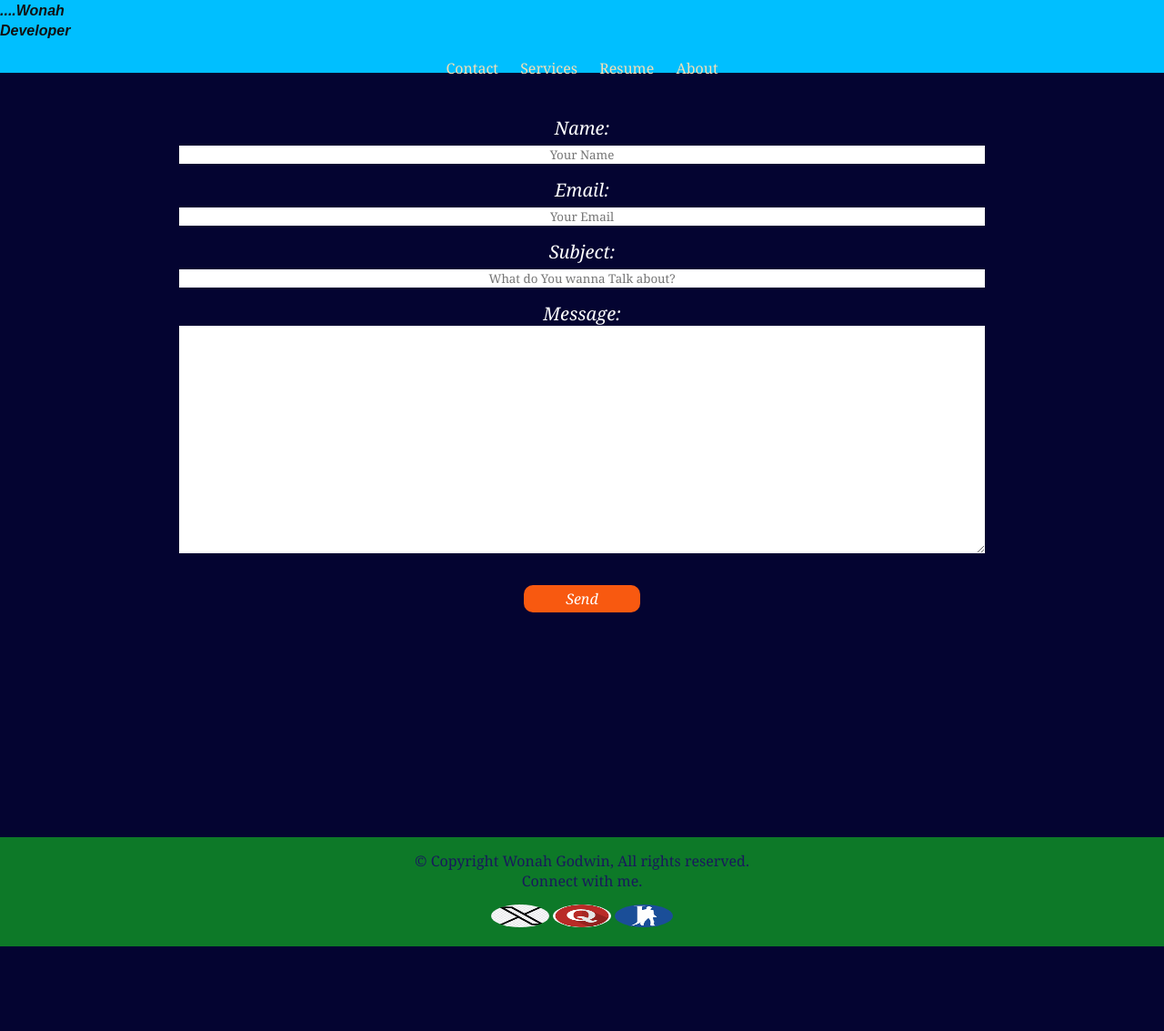
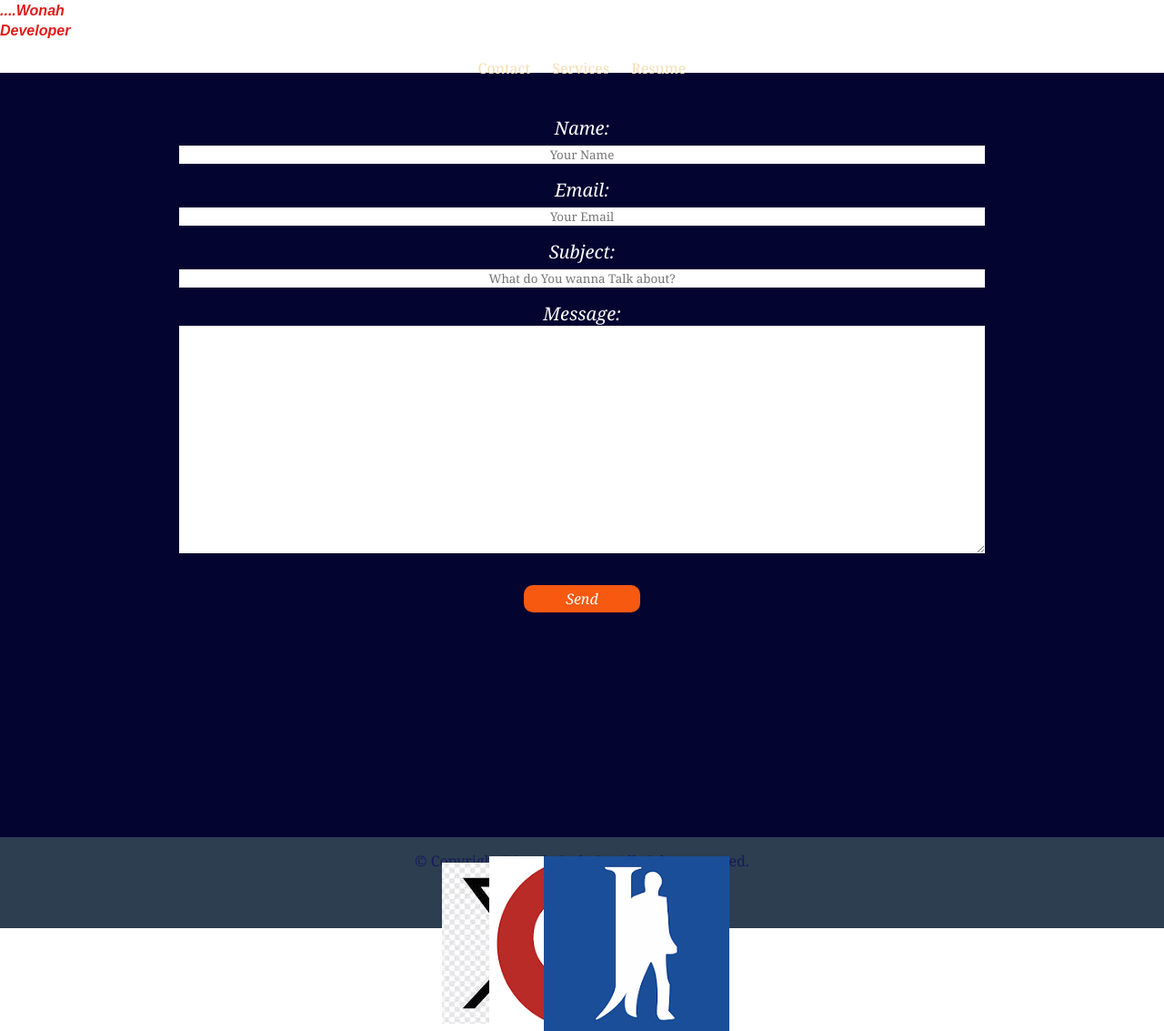
Before and after one commit to WonahDshypoet/wonahh, a Django app: page /contact/ in a window 1280 px wide. Shown: the whole page at 91% size. Before the commit the page ends 1040 px from the top, so only its background shows below. Run offline with Django 5.2, Linux system fonts and the light colour scheme; some libraries are stand-ins or nearby versions.

Commit message:
added my resume to the website, for some reason my changes in my stylesheet isn't updating but the previous setting keep updating.

```diff
--- a/wonahhh/home/static/home/style.css
+++ b/wonahhh/home/static/home/style.css
@@ -17,7 +17,7 @@
 }
         /*HEADER*/
 header{
-    background-color:deepskyblue;
+    background-color: white;
     height: 80px;
     position: fixed;
     width: 100%;
@@ -26,7 +26,7 @@
     font-family: sans-serif;
     font-weight: 800;
     font: size 24px;
-    color: #111111;
+    color: #e41b1b;
     font-style: italic;
 }
 nav{
@@ -51,10 +51,10 @@
     transition: ease-in-out 0.5s;
 }
 header a:hover{
-    color:#ccc000;
+    color:#420202;
 }
 header a:active{
-    color: rgb(197, 119, 74);
+    color: rgb(35, 238, 28);
 }
       /*INDEX*/
 .index{
@@ -194,9 +194,9 @@
 }
          /*FOOTER*/
 .copy-footer{
-    background-color: rgb(13, 121, 40);
+    background-color: #2c3e50;
     width: 100%;
-    height: 120px;
+    height: 100px;
     text-align: center;
 }
 footer article{
@@ -205,12 +205,31 @@
     padding: 15px;
     margin: 0 auto;
 }
-#socials img{
-    width: 5%;
-    height: 25px;
+#socials{
+    display: flex;
+    gap: 15px;
+    justify-content: center;
+    align-items: center;
+    margin-top: 20px;
+}
+#socials a{
+    display: inline-flex;
+    align-items: center;
+    justify-content: center;
+    background-color: #333;
+    color: white;
+    width: 45px;
+    height: 45px;
     border-radius: 50%;
-    padding: auto;
+    text-decoration: none;
+    transition: background 0.3s ease;
+    font-size: 20px;
 }
+#socials a:hover{
+    background-color: #1da1f2;
+    color: white;
+}
+
 
             /*CONTACT PAGE*/
 .contact-me{
--- a/wonahhh/home/templates/home/contact.html
+++ b/wonahhh/home/templates/home/contact.html
@@ -18,10 +18,9 @@
         <a href="{% url 'homepage' %}" class="header-brand" color="white"> ....Wonah<br> Developer</a>
         <nav>
              <ul>
-                <li><a href="contact" target="_blank">Contact</a> </li>
-                <li><a href="#services">Services</a></li>
-                <li><a href="Profile.pdf" target="_blank">Resume</a></li>
-                <li><a href="#About">About</a></li>
+                <li><a href="{% url 'contact' %}">Contact</a> </li>
+                <li><a href="{% url 'services' %}">Services</a></li>
+                <li><a href="{% static 'home/Godwin Wonah Resume.pdf' %}" target="_blank">Resume</a></li>
             </ul>
         </nav>
     </header>
--- a/wonahhh/home/templates/home/index.html
+++ b/wonahhh/home/templates/home/index.html
@@ -22,7 +22,7 @@
                  <ul>
                     <li><a href="contact" target="_blank">Contact</a> </li>
                     <li><a href="#services">Services</a></li>
-                    <li><a href="Profile.pdf" target="_blank">Resume</a></li>
+                    <li><a href="{% static 'home/Godwin Wonah Resume.pdf' %}" target="_blank">Resume</a></li>
                     <li><a href="#About">About</a></li>
                 </ul>
             </nav>
```
Also changed, not shown: 1 other file.
